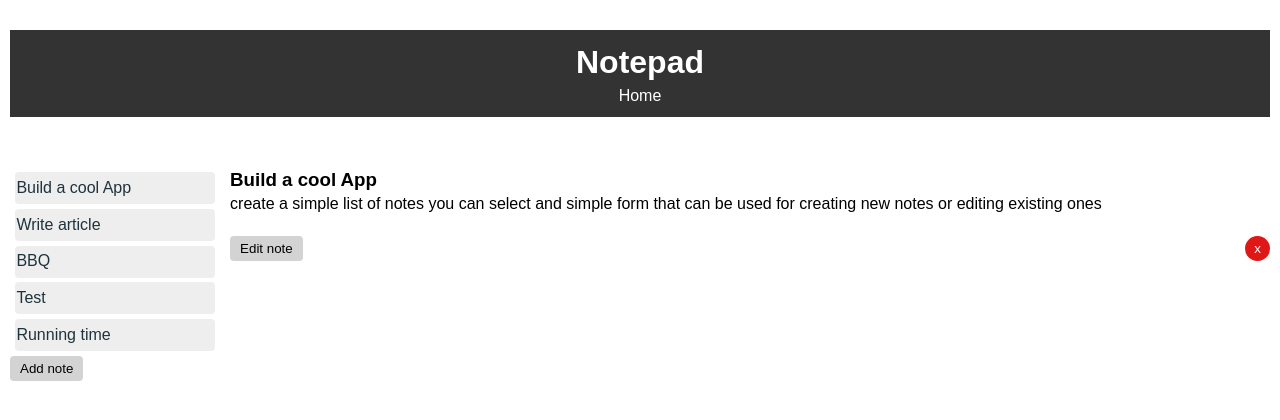
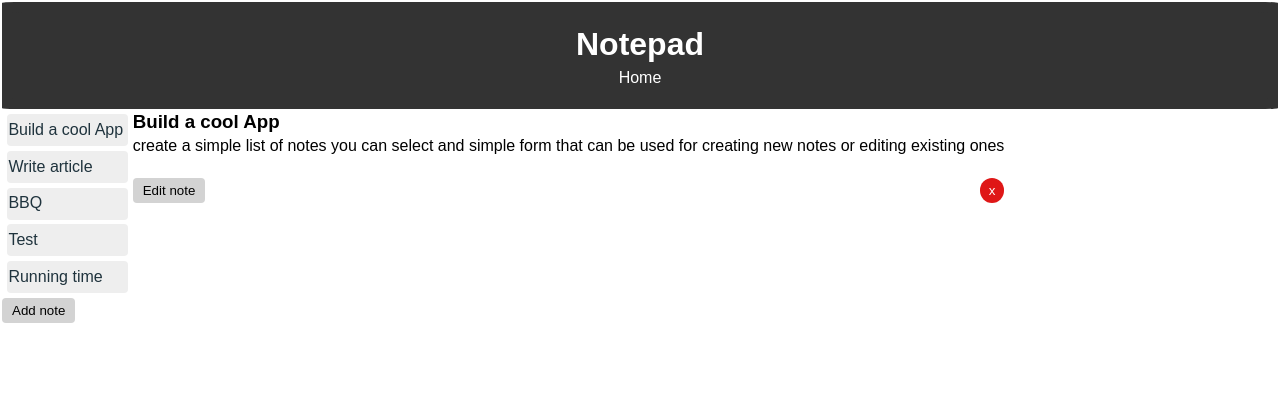
Before and after one commit to suzanamelomoraes/notepad, a React (Create React App) app: page /note/1 in a window 1280 px wide. Shown: the top 420 px of the page. Built offline with nearby package versions, Linux system fonts and the light colour scheme.

Commit message:
apply flexbox

```diff
--- a/src/App.css
+++ b/src/App.css
@@ -2,33 +2,6 @@
   box-sizing: border-box;
   margin: 0;
   padding: 0;
-}
-
-.grid-container {
-  display: grid;
-  grid-template-columns: auto auto auto;
-  grid-gap: 10px;
-  padding: 10px;
-}
-
-.grid-container > div {
-  text-align: left;
-  padding: 20px 0;
-}
-
-.item1 {
-  grid-column-start: 1;
-  grid-column-end: 4;
-}
-
-.item2 {
-  grid-column-start: 1;
-  grid-column-end: 2;
-}
-
-.item3 {
-  grid-column-start: 2;
-  grid-column-end: 4;
 }
 
 body {
@@ -36,11 +9,45 @@ body {
   line-height: 1.4;
 }
 
+.flex-container {
+  display: block;
+  margin: 2px;
+  /* flex-direction: column; */
+  /* display: grid;
+  grid-template-columns: auto auto auto;
+  grid-gap: 10px;
+  padding: 10px; */
+}
+
+/* .grid-container > div {
+  text-align: left;
+  padding: 20px 0;
+  border-style: solid;
+} */
+
+.notes {
+  display: flex;
+  /* flex-direction: row; */
+  /* grid-column-start: 1;
+  grid-column-end: 4; */
+}
+
+.nav {
+  /* grid-column-start: 1;
+  grid-column-end: 2; */
+}
+
+/* .item3 {
+  grid-column-start: 2;
+  grid-column-end: 4;
+} */
+
 .header {
   background: #333;
   color: #fff;
   text-align: center;
   padding: 10px;
+  border-radius: 1%;
 }
 .buttons {
   display: flex;
@@ -83,7 +90,7 @@ body {
   background-color: #eee;
   /* left: 0; */
   margin: 0.3em;
-  padding: 0.3em 0;
+  padding: 0.3em;
   padding-left: 0.1em;
   border-radius: 4px;
 }
--- a/src/components/Notes.jsx
+++ b/src/components/Notes.jsx
@@ -96,11 +96,12 @@ const Notes = () => {
   };
 
   return (
-    <div className='grid-container'>
-      <div className='item1'>
+    <div className='flex-container'>
+      <div className='header'>
         <Header />
       </div>
-      <div className='item2'>
+      <div className='notes'>
+        <div className='nav'>
           <Route path='/'>
             <NotesTitles notes={notes} />
           </Route>
@@ -117,6 +118,7 @@ const Notes = () => {
           </Route>
         </div>
       </div>
+    </div>
   );
 };
 
```
Lines whose indentation alone changed are shown as unchanged.
